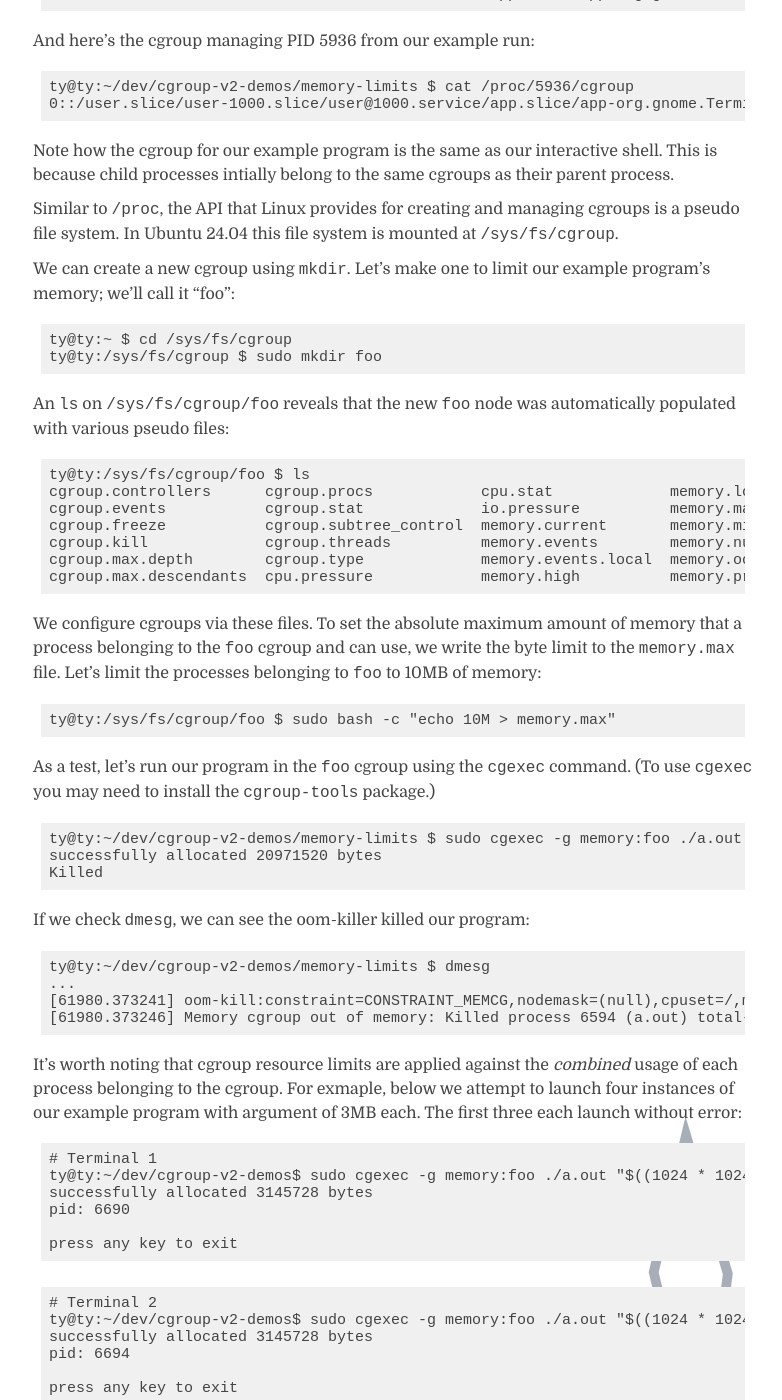
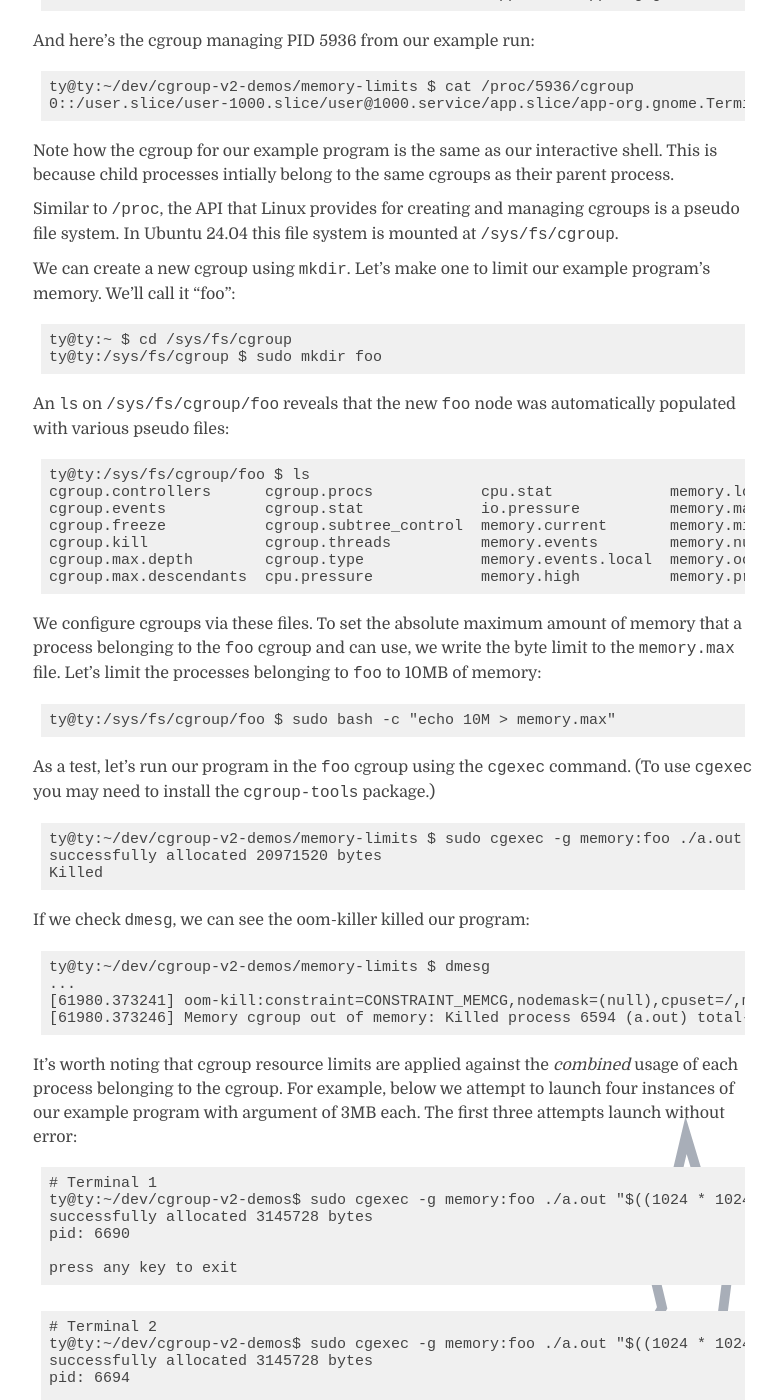
Before and after one commit to lewistg/lewistg.github.io, a Jekyll site: the page built from _posts/2024-08-23-cgroups-v2.markdown, in a window 1280 px wide and 1400 px high, scrolled down 1261 px. Shown: the whole window, without its empty margins (247-1029 px from the left). Built offline with Jekyll 4.4.1, drawn with Linux system fonts in a browser that asks for light colours; some web fonts are replaced; some of the changed text lies outside the part shown.

Commit message:
Fix a few typos

````diff
--- a/_posts/2024-08-23-cgroups-v2.markdown
+++ b/_posts/2024-08-23-cgroups-v2.markdown
@@ -63,7 +63,7 @@ pid: 5936
 press any key to exit
 ```
 
-In linux every process belongs to a cgroup.
+In Linux every process belongs to a cgroup.
 You can see which cgroup a process owns a process by looking at the `/proc/<pid>/cgroup` pseudo file.
 For example here's the cgroup my terminal belongs to:
 ```
@@ -83,7 +83,7 @@ This is because child processes intially belong to the same cgroups as their par
 Similar to `/proc`, the API that Linux provides for creating and managing cgroups is a pseudo file system.
 In Ubuntu 24.04 this file system is mounted at `/sys/fs/cgroup`.
 
-We can create a new cgroup using `mkdir`. Let's make one to limit our example program's memory; we'll call it "foo":
+We can create a new cgroup using `mkdir`. Let's make one to limit our example program's memory. We'll call it "foo":
 ```
 ty@ty:~ $ cd /sys/fs/cgroup
 ty@ty:/sys/fs/cgroup $ sudo mkdir foo
@@ -126,8 +126,8 @@ ty@ty:~/dev/cgroup-v2-demos/memory-limits $ dmesg
 ```
 
 It's worth noting that cgroup resource limits are applied against the _combined_ usage of each process belonging to the cgroup.
-For exmaple, below we attempt to launch four instances of our example program with argument of 3MB each.
-The first three each launch without error:
+For example, below we attempt to launch four instances of our example program with argument of 3MB each.
+The first three attempts launch without error:
 ```
 # Terminal 1
 ty@ty:~/dev/cgroup-v2-demos$ sudo cgexec -g memory:foo ./a.out "$((1024 * 1024 * 3))"
````
